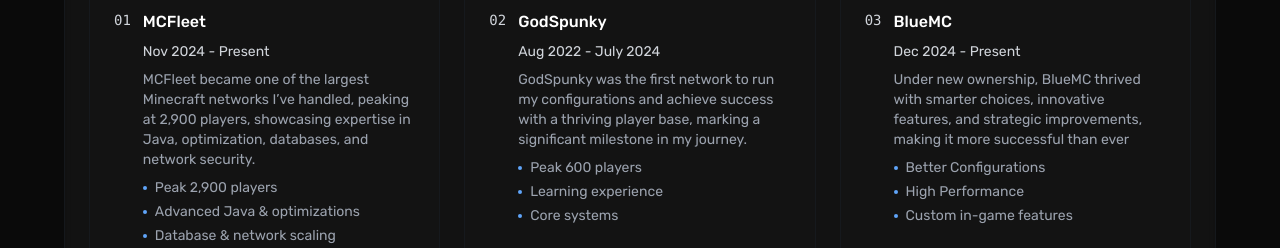
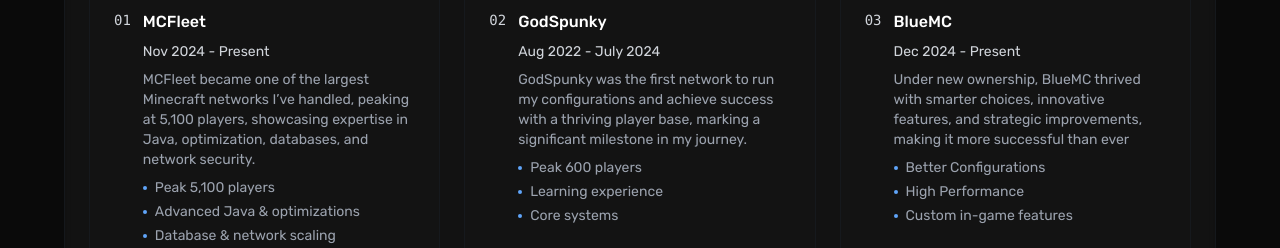
Before and after one commit to wtxhshxsgshsoosks/sdsddsqewrweasd, a React (Vite) app: page / in a window 1280 px wide. Shown: the part 1678-1926 px from the top of the page. Built offline with nearby package versions, Linux system fonts and the light colour scheme.

Commit message:
Update App.tsx

```diff
--- a/src/App.tsx
+++ b/src/App.tsx
@@ -71,8 +71,8 @@
     {
       name: "MCFleet",
       period: "Nov 2024 - Present",
-      description: "MCFleet became one of the largest Minecraft networks I’ve handled, peaking at 2,900 players, showcasing expertise in Java, optimization, databases, and network security.",
-      achievements: ["Peak 2,900 players", "Advanced Java & optimizations", "Database & network scaling"]
+      description: "MCFleet became one of the largest Minecraft networks I’ve handled, peaking at 5,100 players, showcasing expertise in Java, optimization, databases, and network security.",
+      achievements: ["Peak 5,100 players", "Advanced Java & optimizations", "Database & network scaling"]
     },
     {
       name: "GodSpunky",
```
